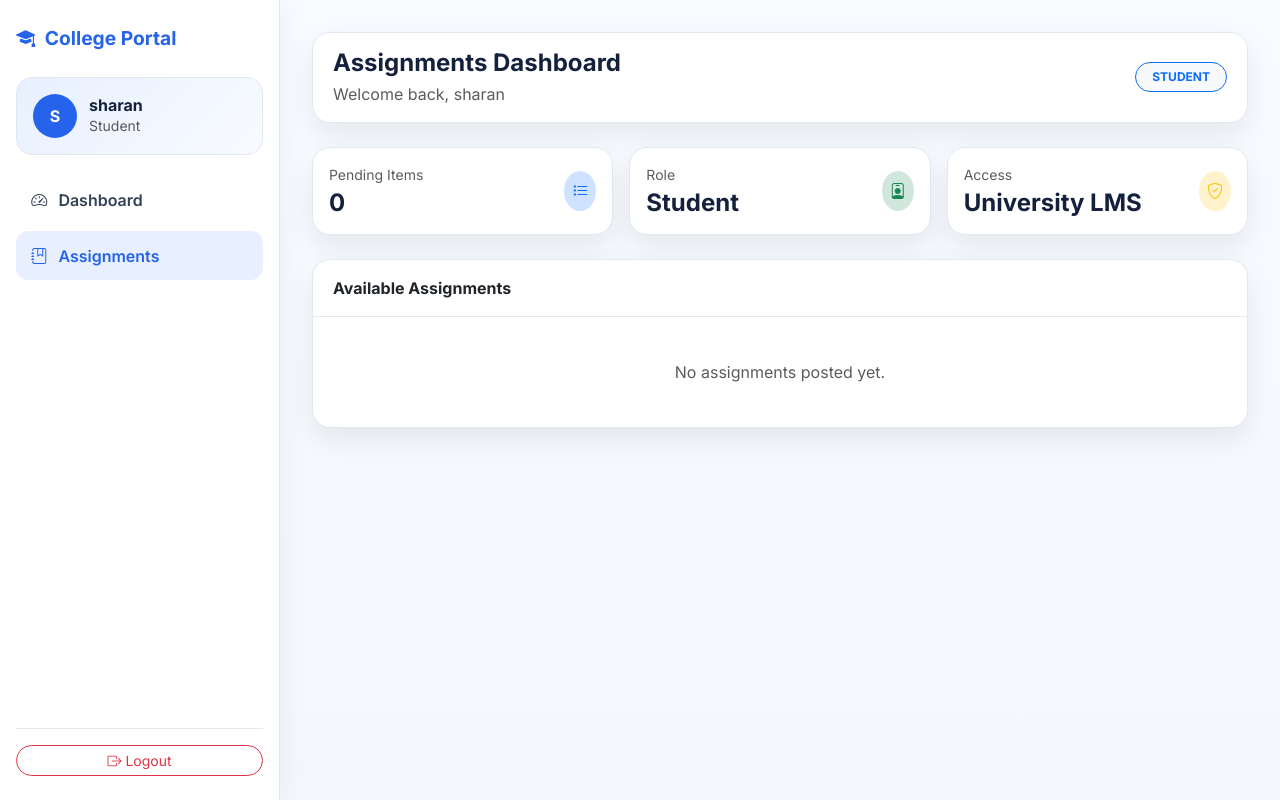
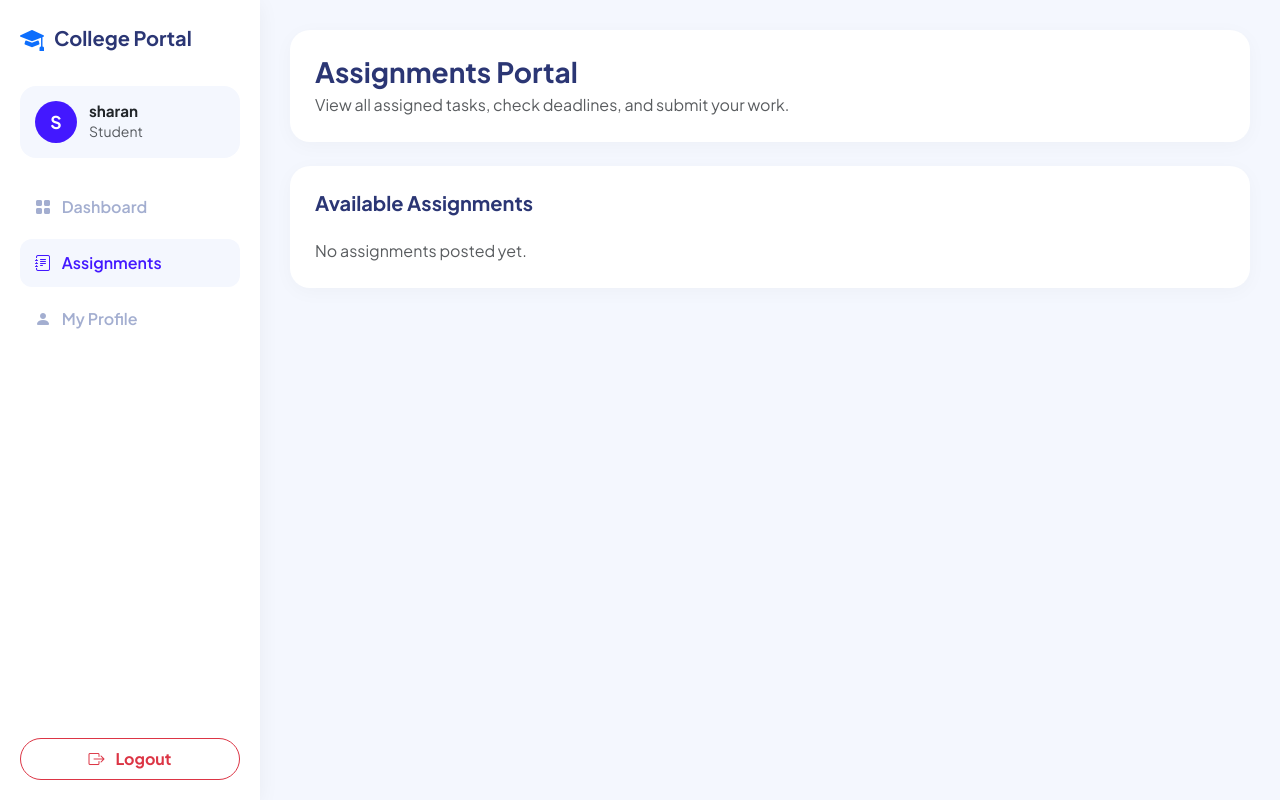
Before and after one commit to shastika-cse/college-portal, a Flask app: page /assignments in a window 1280 px wide. Run offline with Flask 3, Linux system fonts and the light colour scheme; a user stored in the database is signed in; data that the repository does not hold is empty.

Commit message:
Update app.py and assignments sidebar for faculty

```diff
--- a/app.py
+++ b/app.py
@@ -261,12 +261,15 @@ def login():
             session['class_name'] = user['class_name'] or ''
             session['year'] = user['year'] or ''
             session['reg_no'] = user['reg_no'] or ''
+
             if user['role'] == 'student':
                 return redirect(url_for('dashboard'))
-            return redirect(url_for('assignments'))
+            elif user['role'] == 'faculty':
+                return redirect(url_for('submissions'))
+            else:
+                return redirect(url_for('assignments'))
         else:
             error = "Invalid Credentials! Please check your email and password."
-
     return render_template('login.html', error=error)
 
 # Assignments Main Page (List assignments)
--- a/templates/assignments.html
+++ b/templates/assignments.html
@@ -4,241 +4,135 @@
     <meta charset="UTF-8">
     <meta name="viewport" content="width=device-width, initial-scale=1.0">
     <title>Assignments - College Portal</title>
+    <!-- Bootstrap CSS -->
     <link href="https://cdn.jsdelivr.net/npm/bootstrap@5.3.0/dist/css/bootstrap.min.css" rel="stylesheet">
-    <link href="https://cdn.jsdelivr.net/npm/bootstrap-icons@1.11.0/font/bootstrap-icons.css" rel="stylesheet">
-    <link href="https://fonts.googleapis.com/css2?family=Inter:wght@400;500;600;700&display=swap" rel="stylesheet">
+    <!-- Bootstrap Icons -->
+    <link href="https://cdn.jsdelivr.net/npm/bootstrap-icons@1.10.5/font/bootstrap-icons.css" rel="stylesheet">
+    <!-- Google Fonts -->
+    <link href="https://fonts.googleapis.com/css2?family=Plus+Jakarta+Sans:wght@400;500;600;700&display=swap" rel="stylesheet">
     <style>
-        :root {
-            --bg: #f4f7fb;
-            --panel: #ffffff;
-            --text: #14213d;
-            --muted: #64748b;
-            --primary: #2563eb;
-            --primary-soft: #e8f0ff;
-            --border: #e2e8f0;
-            --shadow: 0 12px 30px rgba(15, 23, 42, 0.08);
-        }
         body {
-            font-family: 'Inter', sans-serif;
-            background: linear-gradient(180deg, #f8fbff 0%, var(--bg) 100%);
-            color: var(--text);
+            font-family: 'Plus Jakarta Sans', sans-serif;
+            background-color: #f4f7fe;
+            color: #2b3674;
         }
         .sidebar {
-            position: sticky;
+            width: 260px;
+            background: #ffffff;
+            position: fixed;
             top: 0;
+            bottom: 0;
             left: 0;
-            height: 100vh;
-            width: 280px;
-            background: var(--panel);
-            border-right: 1px solid var(--border);
-            padding: 1.5rem 1rem;
-            box-shadow: 8px 0 24px rgba(15, 23, 42, 0.04);
+            z-index: 100;
+            box-shadow: 0px 4px 20px rgba(0, 0, 0, 0.05);
+            padding: 20px;
             display: flex;
             flex-direction: column;
         }
         .sidebar-brand {
             font-weight: 700;
-            font-size: 1.2rem;
-            color: var(--primary);
-            text-decoration: none;
+            font-size: 1.25rem;
+            color: #2b3674;
+            margin-bottom: 30px;
             display: flex;
             align-items: center;
-            gap: 0.6rem;
-            margin-bottom: 1.5rem;
+            gap: 10px;
         }
-        .sidebar-profile {
-            background: linear-gradient(135deg, var(--primary-soft), #f8fbff);
-            border: 1px solid var(--border);
-            border-radius: 16px;
-            padding: 1rem;
-            margin-bottom: 1.25rem;
-            display: flex;
-            align-items: center;
-            gap: 0.75rem;
+        .sidebar .nav-link {
+            font-weight: 600;
+            color: #a3AED0;
+            padding: 12px 15px;
+            border-radius: 12px;
+            margin-bottom: 8px;
+            transition: all 0.3s ease;
         }
-        .profile-avatar {
-            width: 44px;
-            height: 44px;
-            border-radius: 50%;
-            background: var(--primary);
-            color: white;
-            display: grid;
-            place-items: center;
-            font-weight: 700;
-        }
-        .nav-link {
-            color: #334155;
-            font-weight: 600;
-            padding: 0.8rem 0.95rem;
-            border-radius: 12px;
-            margin-bottom: 0.4rem;
-            transition: all 0.2s ease;
-            display: flex;
-            align-items: center;
-            gap: 0.7rem;
-        }
-        .nav-link:hover, .nav-link.active {
-            background: var(--primary-soft);
-            color: var(--primary);
-        }
-        .sidebar-footer {
-            margin-top: auto;
-            padding-top: 1rem;
-            border-top: 1px solid var(--border);
+        .sidebar .nav-link:hover, .sidebar .nav-link.active {
+            color: #4318FF;
+            background: #F4F7FE;
         }
         .main-content {
-            flex: 1;
-            padding: 2rem;
+            margin-left: 260px;
+            padding: 30px;
         }
-        .top-navbar {
-            background: var(--panel);
-            border: 1px solid var(--border);
-            border-radius: 18px;
-            padding: 1rem 1.25rem;
-            margin-bottom: 1.5rem;
-            box-shadow: var(--shadow);
-            display: flex;
-            justify-content: space-between;
-            align-items: center;
-        }
-        .stat-card, .card {
-            border: 1px solid var(--border);
-            border-radius: 18px;
-            box-shadow: var(--shadow);
-            background: var(--panel);
-        }
-        .card-header {
-            background: transparent;
-            border-bottom: 1px solid var(--border);
-            font-weight: 700;
-            padding: 1rem 1.25rem;
-        }
-        .card-body { padding: 1.2rem 1.25rem; }
-        .btn-primary {
-            background-color: var(--primary);
+        .custom-card {
+            background: #ffffff;
+            border-radius: 20px;
             border: none;
-            border-radius: 10px;
-            font-weight: 600;
-            padding: 0.6rem 1rem;
-        }
-        .btn-primary:hover { background-color: #1d4ed8; }
-        .form-control, .form-select { border-radius: 10px; border: 1px solid var(--border); padding: 0.7rem 0.8rem; }
-        .assignment-item {
-            border: 1px solid var(--border);
-            border-radius: 14px;
-            padding: 1rem;
-            margin-bottom: 1rem;
-            background: #fcfdff;
-        }
-        @media (max-width: 992px) {
-            .sidebar { position: relative; width: 100%; height: auto; box-shadow: none; border-right: none; border-bottom: 1px solid var(--border); }
-            .main-content { padding: 1rem; }
-            .top-navbar { flex-direction: column; align-items: flex-start; gap: 0.6rem; }
+            box-shadow: 0px 4px 20px rgba(0, 0, 0, 0.03);
+            padding: 25px;
+            margin-bottom: 25px;
         }
     </style>
 </head>
 <body>
-    <div class="d-flex flex-column flex-lg-row">
+
+    <!-- Sidebar Navigation -->
     <aside class="sidebar">
-            <a href="/dashboard" class="sidebar-brand"><i class="bi bi-mortarboard-fill"></i> College Portal</a>
-            <div class="sidebar-profile">
-                <div class="profile-avatar">{{ (session.get('username', 'G')|first|upper) }}</div>
-                <div>
-                    <h6 class="mb-0 fw-bold">{{ session.get('username', 'Guest') }}</h6>
-                    <p class="mb-0 small text-muted">{{ session.get('role', 'User')|title }}</p>
-                </div>
-            </div>
-            <nav class="nav flex-column">
-                <a href="/dashboard" class="nav-link {% if request.path == '/dashboard' %}active{% endif %}"><i class="bi bi-speedometer2"></i> Dashboard</a>
-                <a href="/assignments" class="nav-link {% if request.path == '/assignments' %}active{% endif %}"><i class="bi bi-journal-bookmark"></i> Assignments</a>
-                {% if session.get('role') == 'faculty' %}
-                    <a href="/post_assignment" class="nav-link {% if request.path == '/post_assignment' %}active{% endif %}"><i class="bi bi-pencil-square"></i> Post Assignment</a>
-                    <a href="/submissions" class="nav-link {% if request.path == '/submissions' %}active{% endif %}"><i class="bi bi-clipboard-data"></i> Submissions</a>
-                {% endif %}
-            </nav>
-            <div class="sidebar-footer">
-                <a href="/logout" class="btn btn-outline-danger btn-sm w-100 rounded-pill"><i class="bi bi-box-arrow-right"></i> Logout</a>
-            </div>
-        </aside>
-
-        <main class="main-content">
-            <div class="top-navbar">
-                <div>
-                    <h4 class="fw-bold mb-1">Assignments Dashboard</h4>
-                    <p class="mb-0 text-muted">Welcome back, {{ session.get('username', 'Guest') }}</p>
-                </div>
-                <span class="badge bg-light text-primary border border-primary px-3 py-2 rounded-pill text-uppercase">{{ session.get('role', 'User') }}</span>
+        <div class="sidebar-brand">
+            <i class="bi bi-mortarboard-fill text-primary fs-4"></i> College Portal
         </div>
 
-            <div class="row g-3 mb-4">
-                <div class="col-md-4">
-                    <div class="stat-card p-3">
-                        <div class="d-flex justify-content-between align-items-center">
+        <!-- User Profile Badge -->
+        <div class="sidebar-profile" style="background: #F4F7FE; border-radius: 16px; padding: 15px; display: flex; align-items: center; gap: 12px; margin-bottom: 25px;">
+            <div class="profile-avatar" style="width: 42px; height: 42px; background: #4318FF; color: white; font-weight: 700; border-radius: 50%; display: flex; align-items: center; justify-content: center; font-size: 1.1rem;">
+                {{ session['username'][0] | upper if session.get('username') else 'U' }}
+            </div>
             <div>
-                                <p class="mb-1 text-muted small">Pending Items</p>
-                                <h4 class="mb-0 fw-bold">{{ assignments|length }}</h4>
-                            </div>
-                            <div class="rounded-circle bg-primary-subtle p-2 text-primary"><i class="bi bi-list-task"></i></div>
-                        </div>
-                    </div>
-                </div>
-                <div class="col-md-4">
-                    <div class="stat-card p-3">
-                        <div class="d-flex justify-content-between align-items-center">
-                            <div>
-                                <p class="mb-1 text-muted small">Role</p>
-                                <h4 class="mb-0 fw-bold">{{ session.get('role', 'User')|title }}</h4>
-                            </div>
-                            <div class="rounded-circle bg-success-subtle p-2 text-success"><i class="bi bi-person-badge"></i></div>
-                        </div>
-                    </div>
-                </div>
-                <div class="col-md-4">
-                    <div class="stat-card p-3">
-                        <div class="d-flex justify-content-between align-items-center">
-                            <div>
-                                <p class="mb-1 text-muted small">Access</p>
-                                <h4 class="mb-0 fw-bold">University LMS</h4>
-                            </div>
-                            <div class="rounded-circle bg-warning-subtle p-2 text-warning"><i class="bi bi-shield-check"></i></div>
-                        </div>
-                    </div>
+                <h6 class="fw-bold mb-0 text-dark" style="font-size: 0.95rem;">{{ session.get('username', 'User') }}</h6>
+                <p class="text-muted mb-0 small text-capitalize">{{ session.get('role', 'User') }}</p>
             </div>
         </div>
 
-            <div class="card">
-                <div class="card-header">Available Assignments</div>
-                <div class="card-body">
+        <div class="nav flex-column flex-grow-1">
+            {% if session.get('role') == 'faculty' %}
+                <a href="/submissions" class="nav-link"><i class="bi bi-grid-fill me-2"></i> Submissions</a>
+                <a href="/post_assignment" class="nav-link"><i class="bi bi-plus-circle-fill me-2"></i> Post Assignment</a>
+                <a href="/assignments" class="nav-link active"><i class="bi bi-journal-text me-2"></i> All Assignments</a>
+            {% else %}
+                <a href="/dashboard" class="nav-link"><i class="bi bi-grid-fill me-2"></i> Dashboard</a>
+                <a href="/assignments" class="nav-link active"><i class="bi bi-journal-text me-2"></i> Assignments</a>
+                <a href="/profile" class="nav-link"><i class="bi bi-person-fill me-2"></i> My Profile</a>
+            {% endif %}
+        </div>
+        <div>
+            <a href="/logout" class="btn btn-outline-danger w-100 rounded-pill py-2 fw-bold"><i class="bi bi-box-arrow-right me-2"></i> Logout</a>
+        </div>
+    </aside>
+    <!-- Main Content Area -->
+    <main class="main-content">
+
+        <!-- Top Title Header -->
+        <div class="custom-card mb-4">
+            <h3 class="fw-bold mb-1">Assignments Portal</h3>
+            <p class="text-muted mb-0">View all assigned tasks, check deadlines, and submit your work.</p>
+        </div>
+
+        <!-- Assignments List Section -->
+        <div class="custom-card">
+            <h5 class="fw-bold mb-4">Available Assignments</h5>
             {% if assignments %}
                 <div class="list-group list-group-flush">
-                            {% for a in assignments %}
-                                <div class="assignment-item">
-                                    <div class="d-flex justify-content-between align-items-start gap-3">
+                    {% for assignment in assignments %}
+                        <div class="list-group-item px-0 py-3 border-bottom d-flex justify-content-between align-items-center">
                             <div>
-                                            <h5 class="fw-bold mb-1">{{ a['title'] }}</h5>
-                                            <p class="text-muted mb-2">{{ a['description'] }}</p>
+                                <h6 class="fw-bold mb-1 text-dark">{{ assignment['title'] }}</h6>
+                                <p class="text-muted small mb-0">{{ assignment['description'] }}</p>
                             </div>
-                                        <span class="badge bg-danger-subtle text-danger rounded-pill">Due {{ a['deadline'] }}</span>
+                            <div class="d-flex align-items-center gap-3">
+                                <span class="badge bg-danger-subtle text-danger px-3 py-2 rounded-pill fw-semibold">Due: {{ assignment['deadline'] }}</span>
+                                <a href="/submit_assignment/{{ assignment['id'] }}" class="btn btn-primary btn-sm rounded-pill px-3">Submit</a>
                             </div>
-                                    {% if session.get('role', 'student') == 'student' %}
-                                        <form action="/submit_assignment/{{ a['id'] }}" method="POST" enctype="multipart/form-data" class="d-flex gap-2 align-items-center mt-3">
-                                            <input type="file" name="file" class="form-control form-control-sm" required>
-                                            <button type="submit" class="btn btn-primary btn-sm text-nowrap">Submit</button>
-                                        </form>
-                                    {% endif %}
                         </div>
                     {% endfor %}
                 </div>
             {% else %}
-                        <div class="text-center py-4">
                 <p class="text-muted mb-0">No assignments posted yet.</p>
-                        </div>
             {% endif %}
         </div>
-            </div>
+
     </main>
-    </div>
 
+    <!-- Bootstrap JS -->
     <script src="https://cdn.jsdelivr.net/npm/bootstrap@5.3.0/dist/js/bootstrap.bundle.min.js"></script>
 </body>
 </html>
```
Lines whose indentation alone changed are shown as unchanged.
